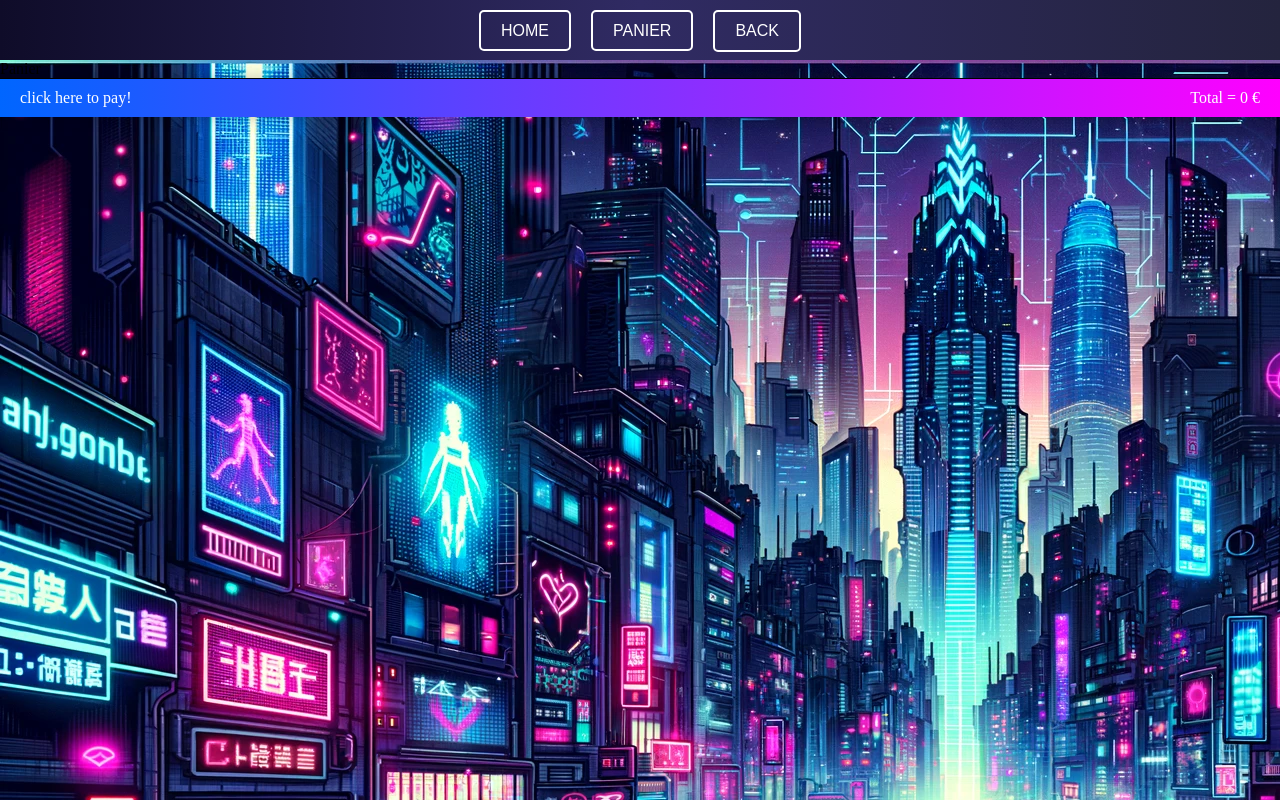
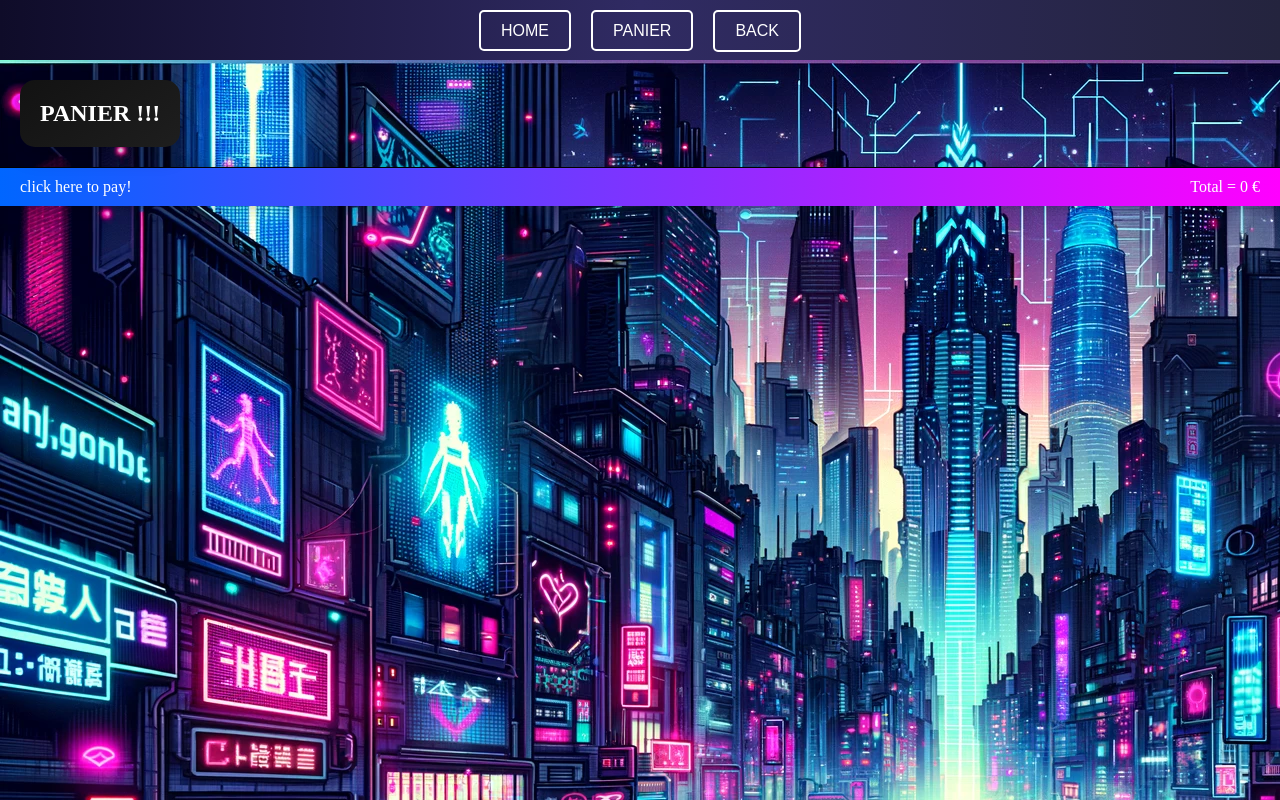
Before and after one commit to roddone/l3sdn-td2, a Vue app: page /panier in a window 1280 px wide. Built offline with nearby package versions, Linux system fonts and the light colour scheme.

Commit message:
put title on panier page

```diff
--- a/src/components/Panier.vue
+++ b/src/components/Panier.vue
@@ -1,5 +1,5 @@
 <template>
-    <div>Panier</div>
+    <h2>PANIER !!!</h2>
     <div>
         <ul>
             <li v-for="produit in cart" :key="produit.id" @click="redirection(produit.id)" class="product-item">
```
